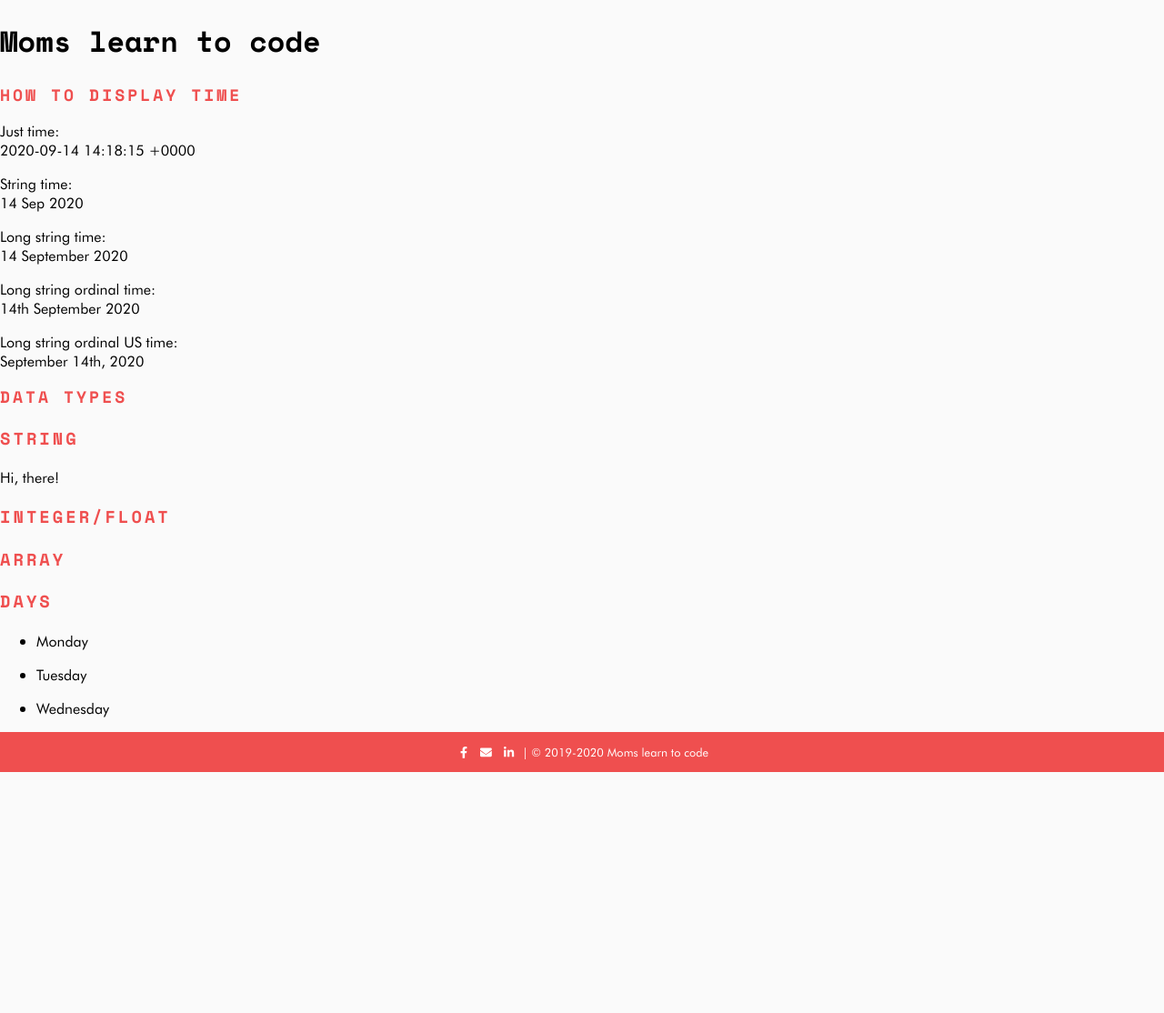
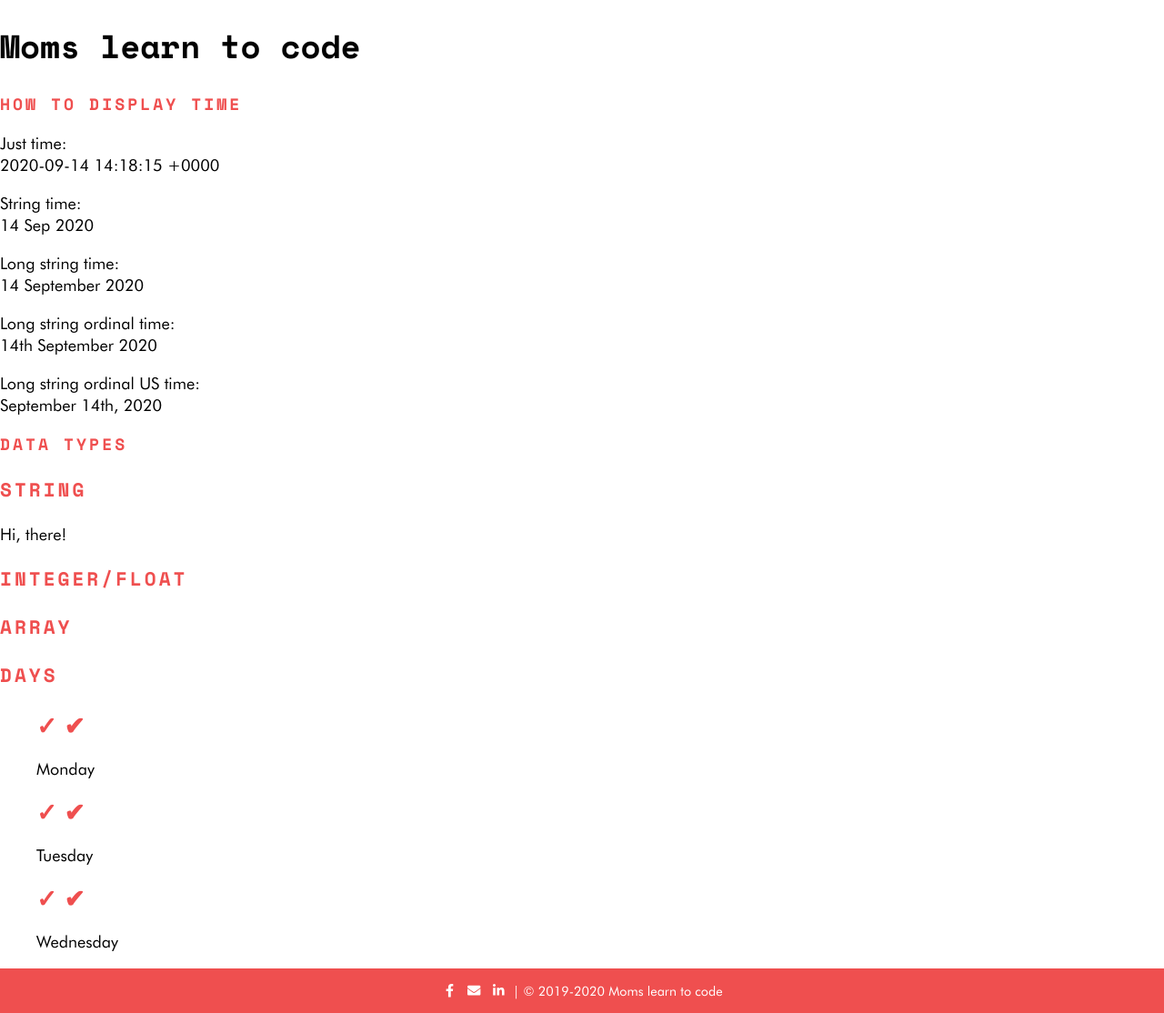
Before and after one commit to hharen/mltc_jekyll, a Jekyll site: the page built from mplayground.md, in a window 1280 px wide. Shown: the whole page at 91% size. Built offline with Jekyll 4.4.1, drawn with Linux system fonts in a browser that asks for light colours; nearby versions of some CDN libraries; before the commit the page ends 900 px from its top, so only the background shows below that.

Commit message:
Add cards styling - in progress

```diff
--- a/_config.yml
+++ b/_config.yml
@@ -49,7 +49,7 @@
 # their entries' file path in the `include:` list.
 #
 exclude:
-  - index_to_be.html
+#  - index_to_be.html
   - playground.html
   - mplayground.html
 #   - .sass-cache/
--- a/_sass/components/body.scss
+++ b/_sass/components/body.scss
@@ -1,7 +1,7 @@
 body {
   margin: 0;
   font-family: $body-font, sans-serif;
-  background-color: #fafafa;
+  font-size: 18px;
 }
 
 h1, h2, h3, h4, h5, h6 {
@@ -10,13 +10,13 @@
 }
 
 h2, h3, h4 {
-  text-transform: capitalize;
   color: $primary-color;
+  text-transform: uppercase;
+  letter-spacing: 3px;
 }
 
-h2, h3 {
-  text-transform: uppercase;
-  letter-spacing: 3px;
+h4 {
+  font-weight: lighter;
 }
 
 h2 {
--- a/_sass/components/containers.scss
+++ b/_sass/components/containers.scss
@@ -24,39 +24,25 @@
   padding: 7% 15%;
 }
 
-.about-me-box h2 {
+.about-me-box {
+  padding: 0;
+}
+
+.about-me-text {
+  text-align: left;
   text-transform: none;
-  font-size: 24px;
   font-weight: normal;
 }
 
-.course-card {
-  display: flex;
-  justify-content: space-between;
-  background-color: #fff;
-  padding: 20px 20px 20px 50px;
-  margin-bottom: 5%;
-  box-shadow: 0 0 10px #a1a1a1;
+.about-me-text h2 {
+  font-size: 24px;
 }
 
-.course-card h3 {
-  text-transform: uppercase;
-  font-weight: normal;
-  color: #000;
-  font-family: $body-font, sans-serif;
+.col-2 img {
+  width: 30%;
+}
+
+.col-2 {
+  width: 50%;
 
 }
-
-.course-text {
-  width: 60%;
-  min-width: 300px;
-
-}
-
-.course-info {
-  display: flex;
-  justify-content: space-between;
-  flex-direction: column;
-  padding-left: 20px;
-  min-width: 200px;
-}
--- /dev/null
+++ b/_sass/components/course-card.scss
@@ -0,0 +1,51 @@
+.course-card {
+  display: flex;
+  justify-content: space-between;
+  background-color: #fff;
+  padding: 20px 20px 20px 50px;
+  margin-bottom: 5%;
+  box-shadow: 0 0 10px #a1a1a1;
+}
+
+.course-card h3 {
+  text-transform: uppercase;
+  font-weight: normal;
+  color: #000;
+  font-family: $body-font, sans-serif;
+
+}
+
+.course-text {
+  width: 60%;
+  min-width: 300px;
+
+}
+
+.course-info {
+  display: flex;
+  justify-content: space-between;
+  flex-direction: column;
+  padding-left: 20px;
+  min-width: 200px;
+}
+
+
+.time-price {
+  display: grid;
+  grid-template-columns: 1fr 2fr;
+  column-gap: 20px;
+  row-gap: 20px;
+}
+
+ul {
+  list-style: none;
+}
+
+ul li:before {
+  content: '✓ ✔';
+  color: #ef4f4f;
+  font-family: $body-font;
+  font-size: 1.5em;
+  font-weight: bold;
+  padding-right: 10px;
+}
--- a/css/main.scss
+++ b/css/main.scss
@@ -15,5 +15,6 @@
 @import 'components/body';
 @import 'components/buttons';
 @import 'components/containers';
+@import 'components/course-card';
 @import 'components/footer';
 @import 'components/hero';
```
Also changed, not shown: index_to_be.html (+7 -4 lines), Gemfile.lock, images/mltc_with-the-baby.jpg (added).
